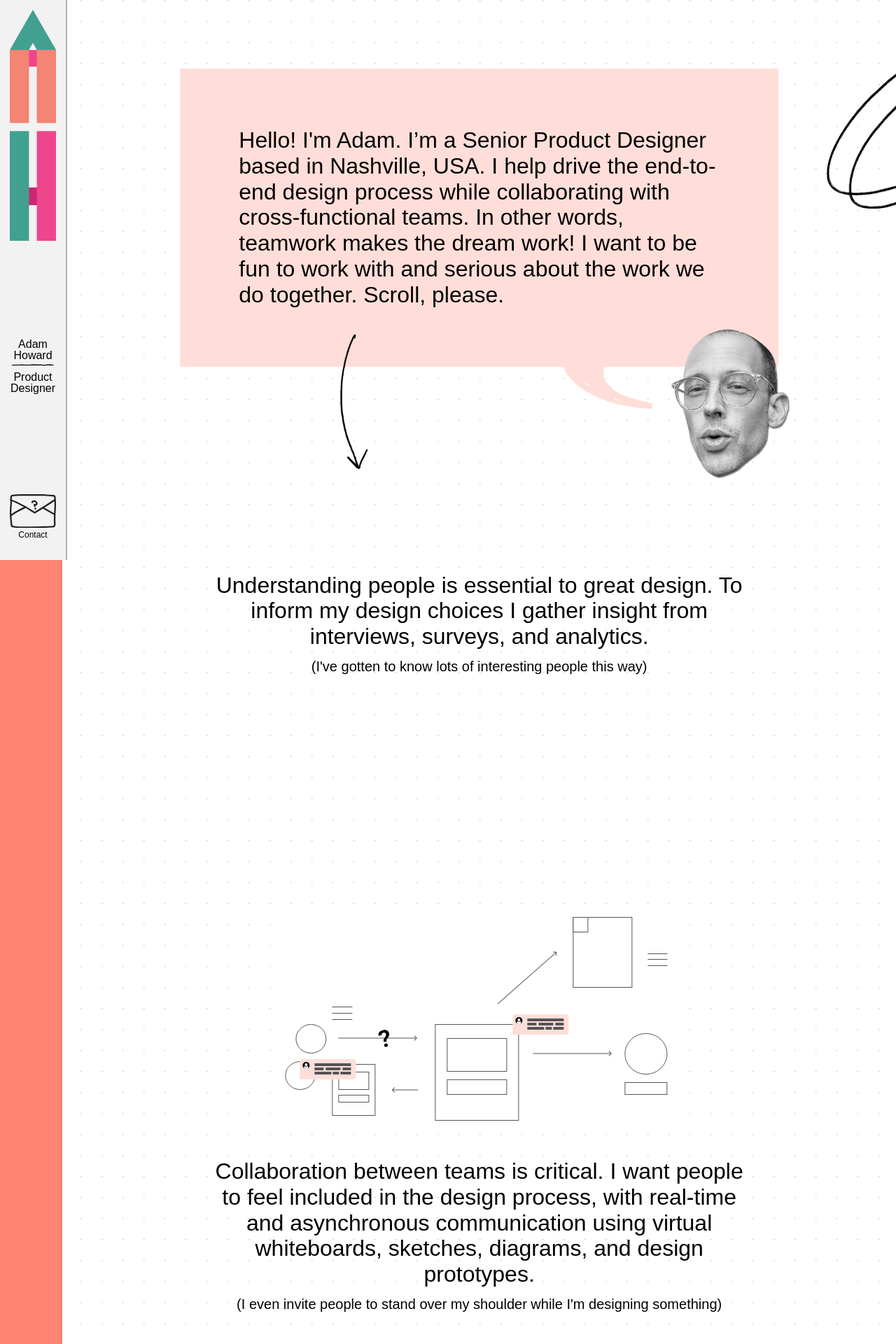
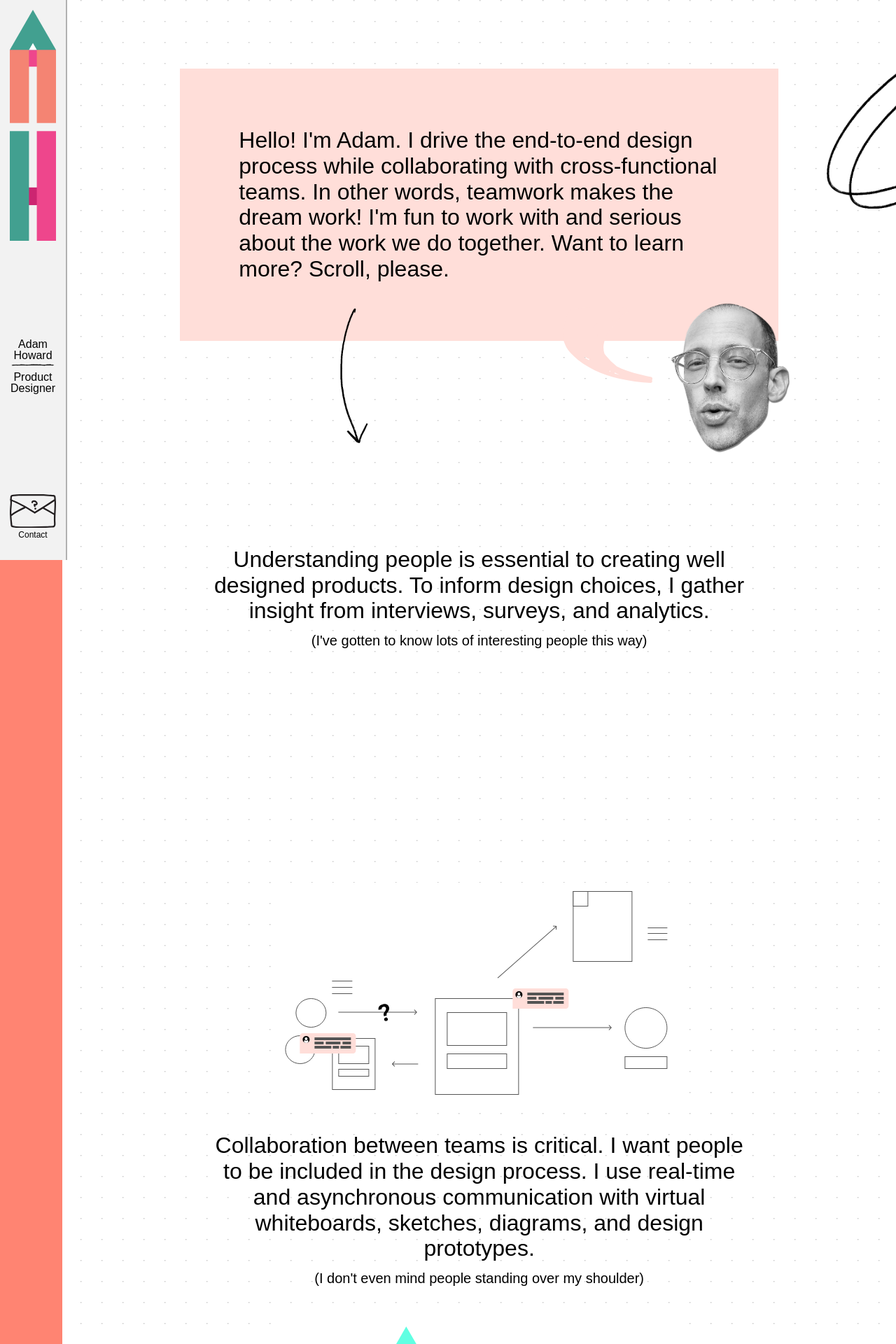
Before and after one commit to adam-is-tall/portfolio-site, a React (Create React App) app: page / in a window 1280 px wide. Shown: the top 1920 px of the page at 70% size. Built offline with nearby package versions, Linux system fonts and the light colour scheme; a web font is replaced by a local one.

Commit message:
dusted off again

```diff
--- a/src/App.tsx
+++ b/src/App.tsx
@@ -113,14 +113,14 @@ export default function App() {
         <div className="relative flex flex-col items-center space-y-sm p-md py-lg sm:p-lg md:p-xl lg:px-2xl lg:py-xl lg:pt-lg mt-md md:mt-0 text-center">
           <img className="absolute -right-0 md:-right-1/4 -top-0 w-1/3" src={sketchCircle} alt="sketched circle"/>
           <ChatBubble direction="right">
-          Hello! I'm Adam. I’m a Senior Product Designer based in Nashville, USA. I help drive the end-to-end design process while collaborating with cross-functional teams. In other words, teamwork makes the dream work! I want to be fun to work with and serious about the work we do together. Scroll, please.
+          Hello! I'm Adam. I drive the end-to-end design process while collaborating with cross-functional teams. In other words, teamwork makes the dream work! I'm fun to work with and serious about the work we do together. Want to learn more? Scroll, please.
           </ChatBubble>
           <img className="absolute left-1/3 -bottom-6 w-6 md:w-10" src={sketchArrow} alt="sketched arrow"/>
         </div>
         <div className="flex flex-col items-center p-md sm:py-lg sm:p-md md:p-lg lg:p-2xl text-center">
           {/* <h2 className="font-medium-buddy mb-sm">How I Work</h2> */}
           <p className="font-speech lg:px-md">
-          Understanding people is essential to great design. To inform my design choices I gather insight from interviews, surveys, and analytics.
+          Understanding people is essential to creating well designed products. To inform design choices, I gather insight from interviews, surveys, and analytics.
           </p>
           <p className="font-medium-buddy mt-sm lg:px-md">
           (I've gotten to know lots of interesting people this way)
@@ -129,10 +129,10 @@ export default function App() {
         <div className="flex flex-col items-center p-md sm:py-lg sm:p-md md:p-lg lg:p-2xl  lg:pb-lg text-center">
           <SpotCollabLofi className="w-full mb-md px-sm" />
           <p className="font-speech lg:px-md">
-          Collaboration between teams is critical. I want people to feel included in the design process, with real-time and asynchronous communication using virtual whiteboards, sketches, diagrams, and design prototypes.
+          Collaboration between teams is critical. I want people to be included in the design process. I use real-time and asynchronous communication with virtual whiteboards, sketches, diagrams, and design prototypes.
           </p>
           <p className="font-medium-buddy mt-sm lg:px-md">
-          (I even invite people to stand over my shoulder while I'm designing something)
+          (I don't even mind people standing over my shoulder)
           </p>
 
           <SpotCollabHifi className="w-full mt-md" />
@@ -212,7 +212,7 @@ export default function App() {
         <div className="relative p-md py-lg sm:p-lg md:p-lg lg:p-2xl">
           {/* <img className="absolute -right-52 top-0 w-2/12" src={shapeStack3} /> */}
           <ChatBubble frames={adamHeads3} className="mb-lg">
-          I'm currently looking for a Senior Product Designer role in an organization providing a valuable service to people who they truly care about. If you have an interesting problem, and a group of interesting people, please consider talking about how I can help.
+          I'm currently looking for a Senior Product Designer role in an organization providing a valuable service to people they truly care about. If you have an interesting problem, and a group of interesting people, let's talk about how I can help.
           </ChatBubble>
           <div className="flex flex-col sm:flex-row items-center justify-center w-full space-y-sm sm:space-y-0 sm:space-x-sm pt-xl mt-sm mb-xl">
             <img className="absolute object-center w-full md:w-1/2 transform" src={sketchCTA} alt="Sketched Circle"/>
```
